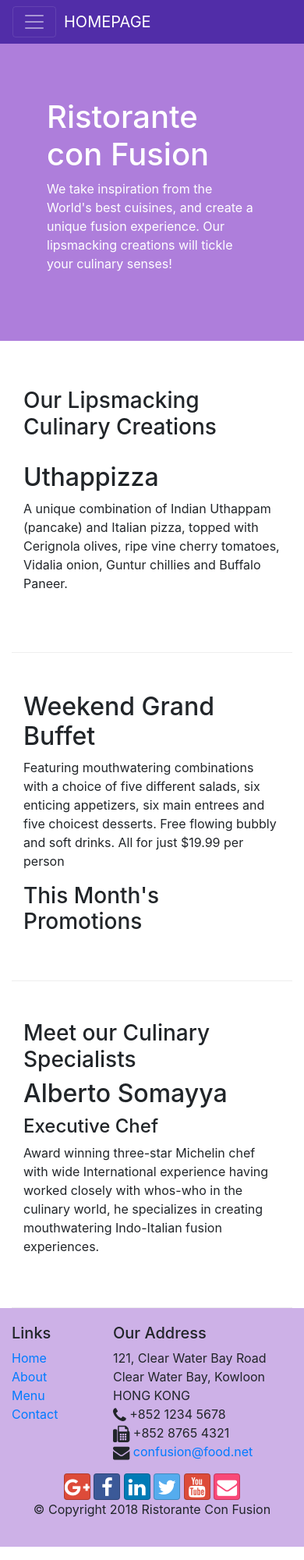
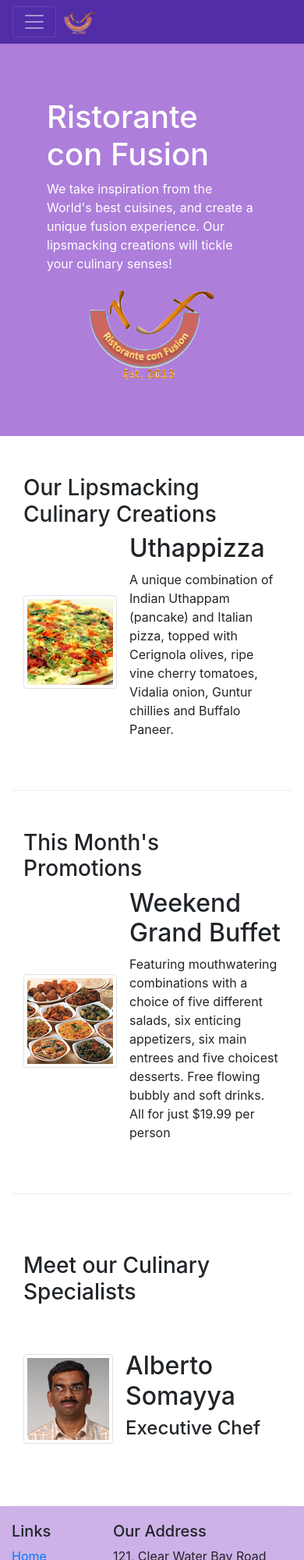
Before and after one commit to baophamhoang/LearnJS_W1, a website: page index.html in a window 390 px wide. Shown: the top 2000 px of the page at 78% size. Drawn offline with nearby package versions, Linux system fonts and the light colour scheme.

Commit message:
images and medias

```diff
--- a/index.html
+++ b/index.html
@@ -18,7 +18,7 @@
             <button class="navbar-toggler" type="button" data-toggle="collapse" data-target="#Navbar">
                 <span class="navbar-toggler-icon"></span>
             </button>
-            <a class="navbar-brand mr-auto " href="#">HOMEPAGE</a>
+            <a class="navbar-brand mr-auto " href="#"><img src="./img/logo.png" height="30" width="41" alt=""></a>
 
             <div class="collapse navbar-collapse" id="Navbar">
                 <ul class="mr-auto navbar-nav ">
@@ -37,32 +37,43 @@
                     <h1>Ristorante con Fusion</h1>
                     <p>We take inspiration from the World's best cuisines, and create a unique fusion experience. Our lipsmacking creations will tickle your culinary senses!</p>
                 </div>
-                <div class="col-12 col-sm">
+                <div class="col-12 col-sm align-self-center text-center ">
+                    <img src="./img/logo.png" class="img-fluid" alt="">
                 </div>
             </div>
         </div>
     </header>
 
     <div class="container ">
-
         <div class="row row-content align-items-center">
             <div class="col-12 col-sm-4 col-md-3">
                 <h3>Our Lipsmacking Culinary Creations</h3>
             </div>
             <div class="col col-sm col-md">
-                <h2>Uthappizza</h2>
-                <p>A unique combination of Indian Uthappam (pancake) and Italian pizza, topped with Cerignola olives, ripe vine cherry tomatoes, Vidalia onion, Guntur chillies and Buffalo Paneer.</p>
+                <div class="media">
+                    <img src="./img/uthappizza.png" class="img-thumbnail d-flex mr-3 align-self-center" alt="">
+                    <div class="media-body">
+                        <h2 class="mt-0">Uthappizza</h2>
+                        <p>A unique combination of Indian Uthappam (pancake) and Italian pizza, topped with Cerignola olives, ripe vine cherry tomatoes, Vidalia onion, Guntur chillies and Buffalo Paneer.</p>
+                    </div>
+                </div>
             </div>
         </div>
 
 
         <div class="row row-content align-items-center">
-            <div class="col-12 col-sm-4 col-md-3 order-last ">
+            <div class="col-12 col-sm-4 col-md-3 order-sm-last ">
                 <h3>This Month's Promotions</h3>
             </div>
             <div class="col col-sm col-md">
-                <h2>Weekend Grand Buffet</h2>
-                <p>Featuring mouthwatering combinations with a choice of five different salads, six enticing appetizers, six main entrees and five choicest desserts. Free flowing bubbly and soft drinks. All for just $19.99 per person </p>
+                <div class="media">
+                    <img src="./img/buffet.png" class="d-flex mr-3 align-self-center img-thumbnail" alt="">
+                    <div class="media-body">
+
+                        <h2>Weekend Grand Buffet</h2>
+                        <p>Featuring mouthwatering combinations with a choice of five different salads, six enticing appetizers, six main entrees and five choicest desserts. Free flowing bubbly and soft drinks. All for just $19.99 per person </p>
+                    </div>
+                </div>
             </div>
         </div>
 
@@ -71,9 +82,14 @@
                 <h3>Meet our Culinary Specialists</h3>
             </div>
             <div class="col col-sm col-md">
-                <h2>Alberto Somayya</h2>
-                <h4>Executive Chef</h4>
-                <p>Award winning three-star Michelin chef with wide International experience having worked closely with whos-who in the culinary world, he specializes in creating mouthwatering Indo-Italian fusion experiences. </p>
+                <div class="media">
+                    <img src="./img/alberto.png" class="img-thumbnail mr-3 d-flex align-self-center" alt="">
+                    <div class="media-body">
+                        <h2 class="mt-0">Alberto Somayya</h2>
+                        <h4>Executive Chef</h4>
+                        <p class="d-none d-sm-block">Award winning three-star Michelin chef with wide International experience having worked closely with whos-who in the culinary world, he specializes in creating mouthwatering Indo-Italian fusion experiences. </p>
+                    </div>
+                </div>
             </div>
         </div>
     </div>
```
Also changed, not shown: aboutus.html (+1 -1 lines), contactus.html (+1 -1 lines), css/style.css (line endings or trailing spaces), img/test.jpg (added).
